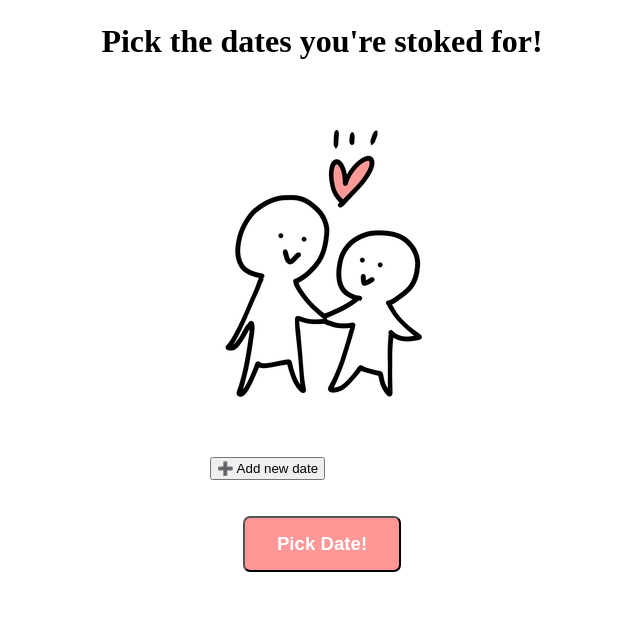
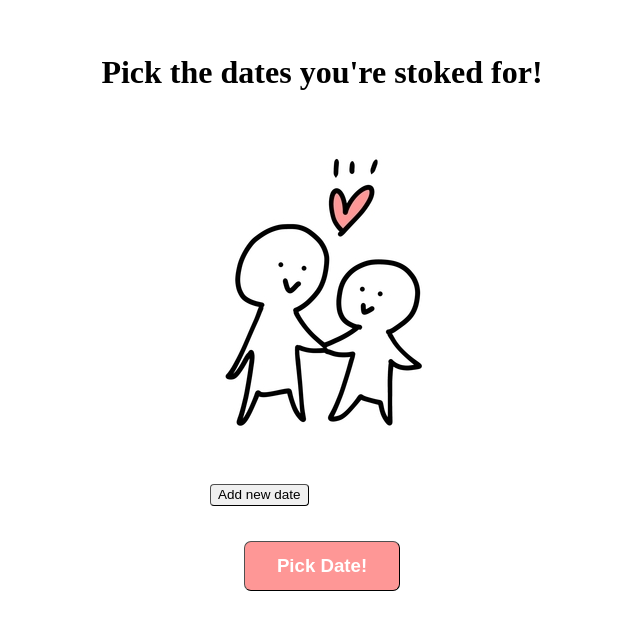
Before and after one commit to alexandrelopez99/lopner, a Flask app: page / in a window 1280 px wide. Shown: the top 641 px of the page, without its empty margins (318-958 px from the left). Run offline with Flask 3, Linux system fonts and the light colour scheme; the visitor is signed in with stand-in values (Sample User, id 1); parts of the project's set-up code (start-up, migrations or seed data) failed here and were passed over.

Commit message:
Fixed 'Add new date' button and created uniform styling for buttons.

```diff
--- a/app.py
+++ b/app.py
@@ -81,8 +81,6 @@
 @app.route("/<date_id>")
 def date_page(date_id):
     date_info = date_ideas.get(date_id)
-    if date_info == None:
-        return redirect("/")
     return render_template("date.html", date_id=date_id, date_info=date_info)
 
 # Date editor
@@ -139,9 +137,9 @@
     save_date_ideas()
     return redirect(url_for("index"))
 
-# Add new date
-@app.route("/add_date", methods=["POST","GET"])
-def add_date():
+# page to create new dates
+@app.route("/create_date")
+def create_date():
 
     # Create date with unique id
     new_id = str(max(int(id) for id in date_ideas.keys()) + 1)
@@ -153,6 +151,7 @@
     # Redirect editing newly created date
     return redirect(url_for("edit_date", date_id=new_id))
 
+# access to files
 @app.route("/uploads/<filename>")
 def uploaded_file(filename):
     response = supabase.storage.from_(bucket_name).create_signed_url(
@@ -163,4 +162,5 @@
 
 # Main function
 if __name__ == "__main__":
-    app.run(host="0.0.0.0", port=5001)
+    # app.run(host="0.0.0.0", port=5001)
+    app.run()
--- a/templates/base.html
+++ b/templates/base.html
@@ -21,12 +21,14 @@
 
         body {
             font-family: 'Times New Roman', serif;
-            line-height: 1.6;
+            line-height: 1.5;
         }
 
         .pagetitle {
             text-align: center; /* Center the heading */
+            margin-top: 1em;
             margin-bottom: 1em;
+
         }
 
         img {
@@ -56,11 +58,6 @@
             background-color: #e06f6e;
         }
 
-        button {
-            cursor: pointer;
-            padding: 2px 5px;
-        }
-
         .checkbox-container {
             display: grid;
             grid-template-columns: repeat(auto-fit, 14em);
@@ -78,6 +75,25 @@
             margin-right: 10px;
         }
 
+        button, .button {
+            display: inline-block;
+            margin: 0;
+            padding: 3px 7px;
+            color: black;
+            background: #f0f0f0;
+            border-radius: 4px;
+            font-family: "Arial", sans-serif;
+            font-size: 13.5px;
+            text-decoration: none;
+            cursor: pointer;
+            border: 1px outset #4F4F4F;
+            line-height: 1; /* Reset line height */
+        }
+
+        button:hover, .button:hover {
+            background-color: #e4e4e4; /* Darker shade of blue for hover effect */
+        }
+
     </style>
 </head>
 <body>
--- a/templates/date.html
+++ b/templates/date.html
@@ -5,12 +5,12 @@
 {% endblock %}
 
 {% block page_title %}
-    {{ date_info.title }}<br><br>
+    {{ date_info.title }}
 {% endblock %}
 
 {% block content %}
     {% if date_info.photo %}
-    <img src="{{ url_for('uploaded_file', filename=date_info.photo) }}">
+        <img src="{{ url_for('uploaded_file', filename=date_info.photo) }}">
     {% endif %}
     <p>{{ date_info.description }}</p>
     <h2>Logbook</h2>
--- a/templates/date_edit.html
+++ b/templates/date_edit.html
@@ -5,7 +5,7 @@
 {% endblock %}
 
 {% block page_title %}
-    Editing {{ date_info.title }}<br><br>
+    Editing {{ date_info.title }}
 {% endblock %}
 
 {% block content %}
--- a/templates/index.html
+++ b/templates/index.html
@@ -23,9 +23,10 @@
             </label>
         </div>
         {% endfor %}
-        <a href="{{ url_for('add_date') }}"><button>➕ Add new date</button></a>
+        <div class="checkbox-item">
+            <a href="/create_date" class="button">Add new date</a>
+        </div>
     </div>
-
     <button type="submit" class="pick">Pick Date!</button>
 </form>
 {% endblock %}
```
Also changed, not shown: templates/login.html (indentation only).
